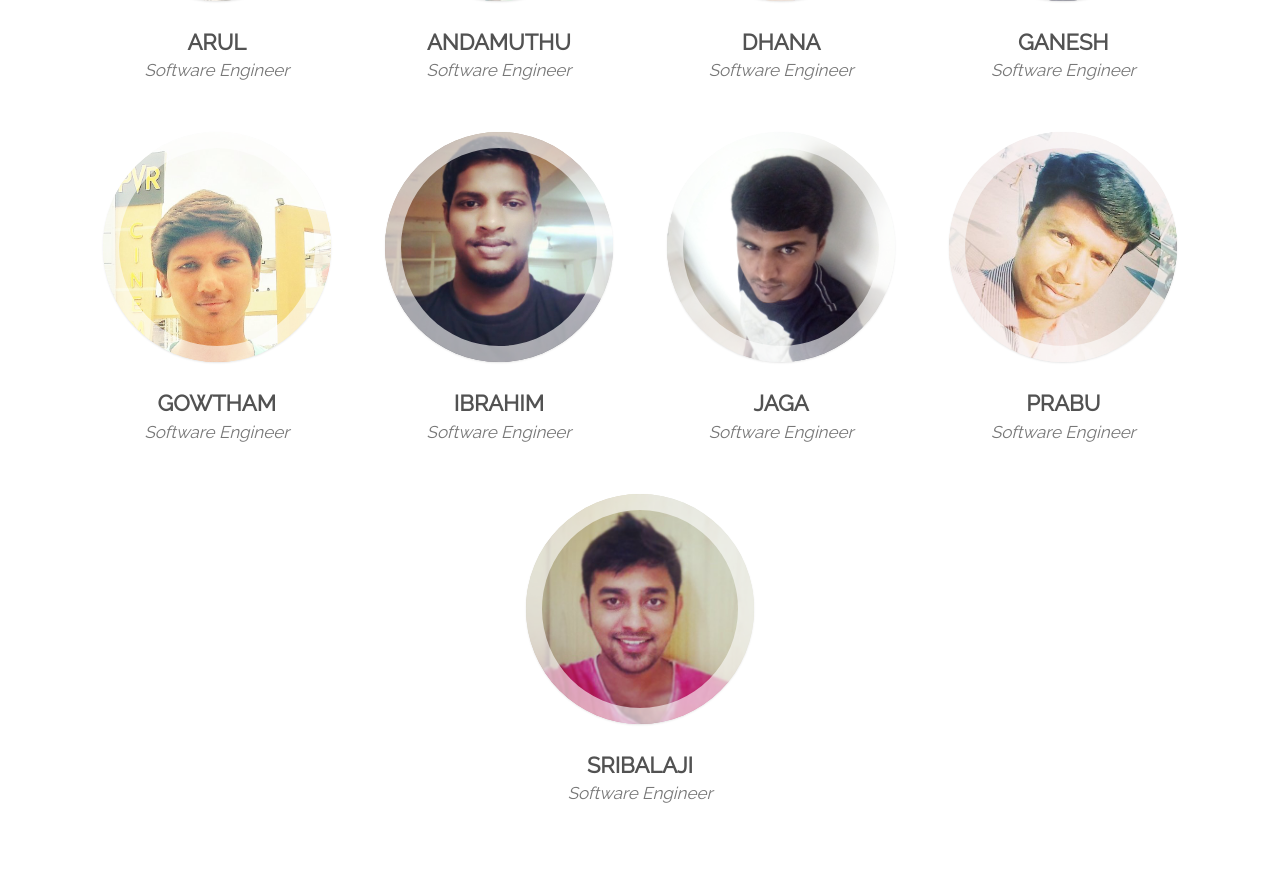
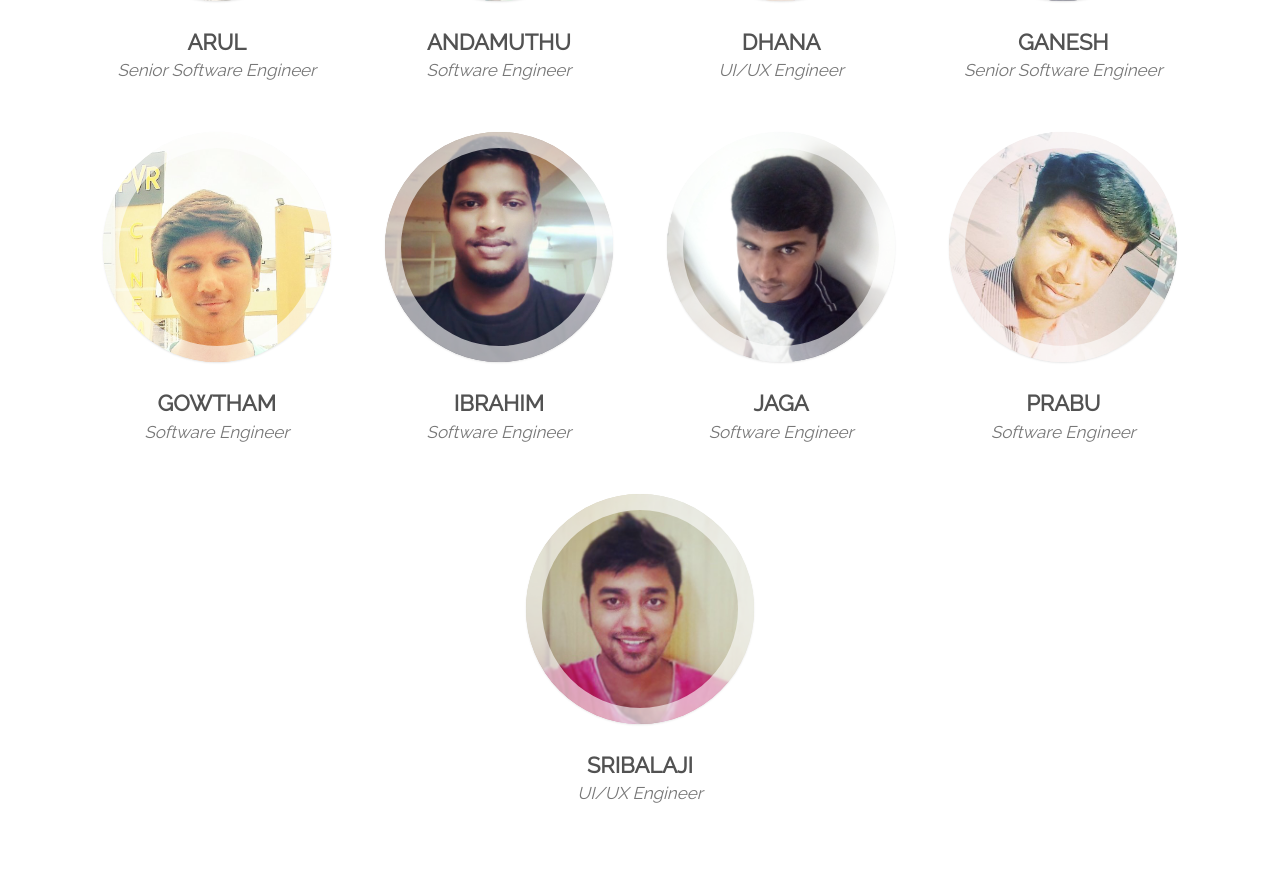
Before and after one commit to consultIntrick/website, a Django app: template templates/index.html in a window 1280 px wide. Shown: the part 2455-3347 px from the top of the page. Run offline with Django 3.2, Linux system fonts and the light colour scheme; the template is opened without the code that fills it, so the values that code supplies are empty; some libraries are stand-ins or nearby versions.

Commit message:
Changed designations and 404 page optimised

```diff
--- a/templates/index.html
+++ b/templates/index.html
@@ -22,47 +22,47 @@
     <![endif]-->
     <style type="text/css">
         .team-img-1 {
-            background-image: url({% static 'assets/images/Arul.jpg' %});
+            background-image: url({% static 'assets/images/intrick_arul.jpg' %});
             background-size: cover;
         }
 
         .team-img-2 {
-            background-image: url({% static 'assets/images/andamuthu.jpg' %});
+            background-image: url({% static 'assets/images/intrick_andamuthu.jpg' %});
             background-size: cover;
         }
 
         .team-img-3 {
-            background-image: url({% static 'assets/images/Dhanasekar.jpg' %});
+            background-image: url({% static 'assets/images/intrick_dhanasekar.jpg' %});
             background-size: cover;
         }
 
         .team-img-4 {
-            background-image: url({% static 'assets/images/Ganesh.jpg' %});
+            background-image: url({% static 'assets/images/intrick_ganesh.jpg' %});
             background-size: cover;
         }
 
         .team-img-5 {
-            background-image: url({% static 'assets/images/gowtham.jpg' %});
+            background-image: url({% static 'assets/images/intrick_gowtham.jpg' %});
             background-size: cover;
         }
 
         .team-img-6 {
-            background-image: url({% static 'assets/images/Ibrahim.jpg' %});
+            background-image: url({% static 'assets/images/intrick_ibrahim.jpg' %});
             background-size: cover;
         }
 
         .team-img-7 {
-            background-image: url({% static 'assets/images/Jagadesh.jpg' %});
+            background-image: url({% static 'assets/images/intrick_jagadesh.jpg' %});
             background-size: cover;
         }
 
         .team-img-8 {
-            background-image: url({% static 'assets/images/Kukhapprabu.jpg' %});
+            background-image: url({% static 'assets/images/intrick_kukhapprabu.jpg' %});
             background-size: cover;
         }
 
         .team-img-9 {
-            background-image: url({% static 'assets/images/SriBalaji.jpg' %});
+            background-image: url({% static 'assets/images/intrick_sribalaji.jpg' %});
             background-size: cover;
         }
     </style>
@@ -244,7 +244,7 @@
                                 </div>
                                 <div class="team-address">
                                     <p>Arul</p>
-                                    <span>Software Engineer</span>
+                                    <span>Senior Software Engineer</span>
                                 </div>
                             </li>
                             <li>
@@ -260,7 +260,7 @@
                                 </div>
                                 <div class="team-address">
                                     <p>Dhana</p>
-                                    <span>Software Engineer</span>
+                                    <span>UI/UX Engineer</span>
                                 </div>
                             </li>
                             <li>
@@ -268,7 +268,7 @@
                                 </div>
                                 <div class="team-address">
                                     <p>Ganesh</p>
-                                    <span>Software Engineer</span>
+                                    <span>Senior Software Engineer</span>
                                 </div>
                             </li>
                             <li>
@@ -308,7 +308,7 @@
                                 </div>
                                 <div class="team-address">
                                     <p>SriBalaji</p>
-                                    <span>Software Engineer</span>
+                                    <span>UI/UX Engineer</span>
                                 </div>
                             </li>
                         </ul>
```
Also changed, not shown: templates/404.html (+17 -67 lines), static/assets/images/intrick_andamuthu.jpg (renamed from static/assets/images/andamuthu.jpg), static/assets/images/intrick_arul.jpg (renamed from static/assets/images/Arul.jpg), static/assets/images/intrick_dhanasekar.jpg (renamed from static/assets/images/Dhanasekar.jpg), static/assets/images/intrick_ganesh.jpg (renamed from static/assets/images/Ganesh.jpg), static/assets/images/intrick_gowtham.jpg (renamed from static/assets/images/gowtham.jpg), static/assets/images/intrick_ibrahim.jpg (renamed from static/assets/images/Ibrahim.jpg), static/assets/images/intrick_jagadesh.jpg (renamed from static/assets/images/Jagadesh.jpg), static/assets/images/intrick_kukhapprabu.jpg (renamed from static/assets/images/Kukhapprabu.jpg), static/assets/images/intrick_sribalaji.jpg (renamed from static/assets/images/SriBalaji.jpg).
